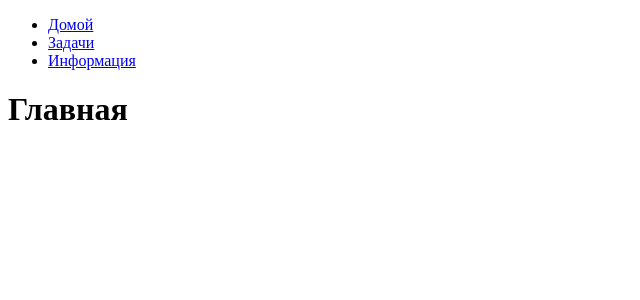
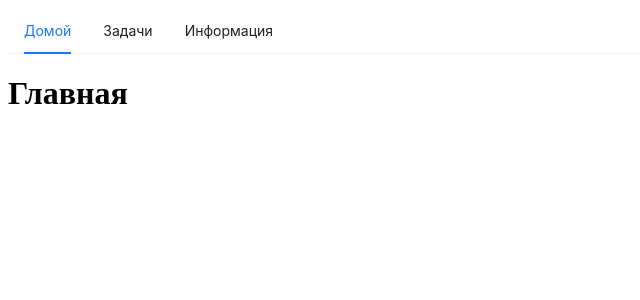
Before and after one commit to akimolka/Schedo, a React (Vite) app in the folder dashboard/: page / in a window 1280 px wide. Shown: the top 300 px of the page, without its empty margins (0-640 px from the left). Built offline with nearby package versions, Linux system fonts and the light colour scheme.

Commit message:
add dashboard

```diff
--- a/dashboard/src/App.tsx
+++ b/dashboard/src/App.tsx
@@ -1,24 +1,14 @@
 import './App.css'
-import { Link, Outlet } from 'react-router'
+import { Outlet } from 'react-router'
+import NavMenu from './components/NavMenu'
 
 function App() {
   return (
-    <>
-      <nav>
-        <ul>
-          <li>
-            <Link to="/">Домой</Link>
-          </li>
-          <li>
-            <Link to="/tasks">Задачи</Link>
-          </li>
-          <li>
-            <Link to="/about">Информация</Link>
-          </li>
-        </ul>
-      </nav>
-      <Outlet />
-    </>)
+      <>
+        <NavMenu />
+        <Outlet />
+      </>
+  )
 }
 
 export default App
--- /dev/null
+++ b/dashboard/src/components/NavMenu.tsx
@@ -0,0 +1,32 @@
+import { Menu } from 'antd'
+import { Link, useLocation } from 'react-router'
+
+const items = [
+    {
+        label: <Link to="/">Домой</Link>,
+        key: "/",
+    },
+    {
+        label: <Link to="/tasks">Задачи</Link>,
+        key: "/tasks",
+    },
+    {
+        label: <Link to="/about">Информация</Link>,
+        key: "/about",
+    },
+]
+
+function NavMenu() {
+    const location = useLocation();
+    const selectedKey = items.find((item) => item && item.key === location.pathname)?.key || "/"
+
+    return (
+        <Menu
+            mode="horizontal"
+            selectedKeys={[selectedKey as string]}
+            items={items}
+        />
+    )
+}
+
+export default NavMenu
```
